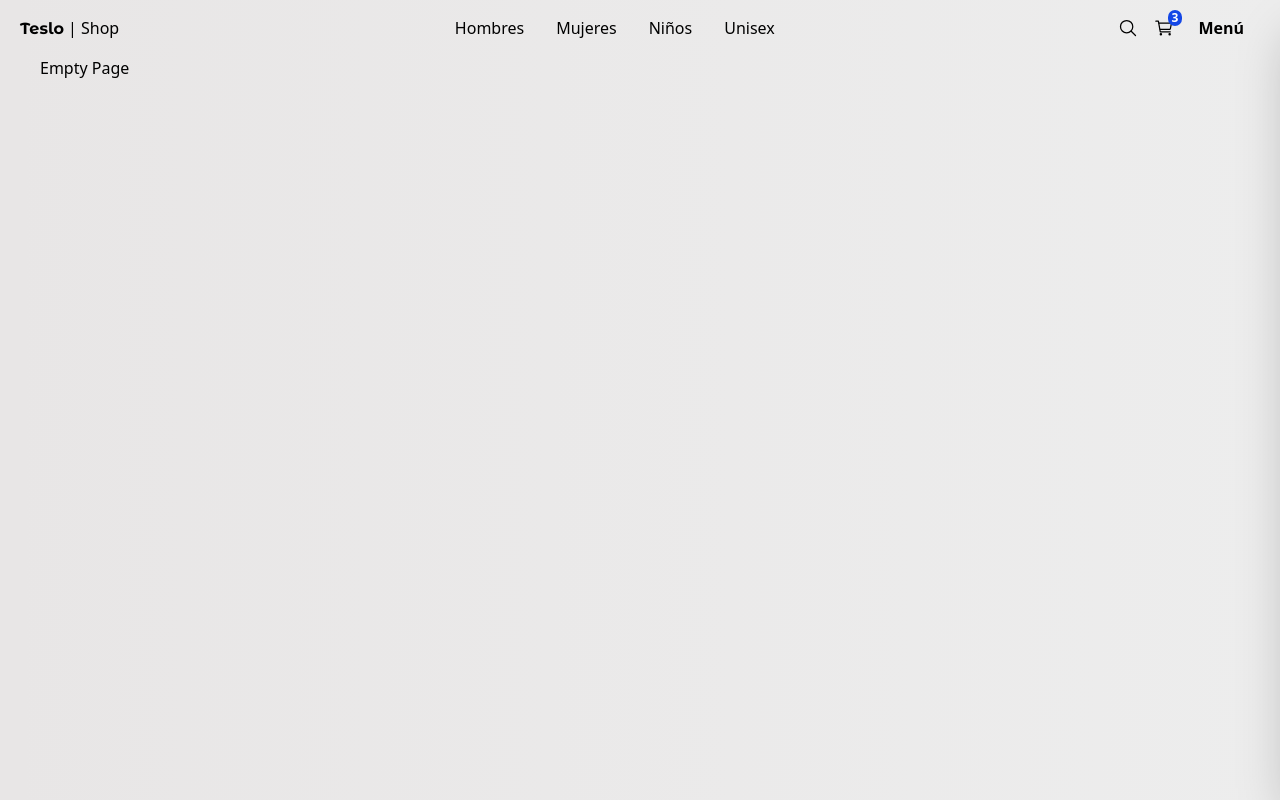
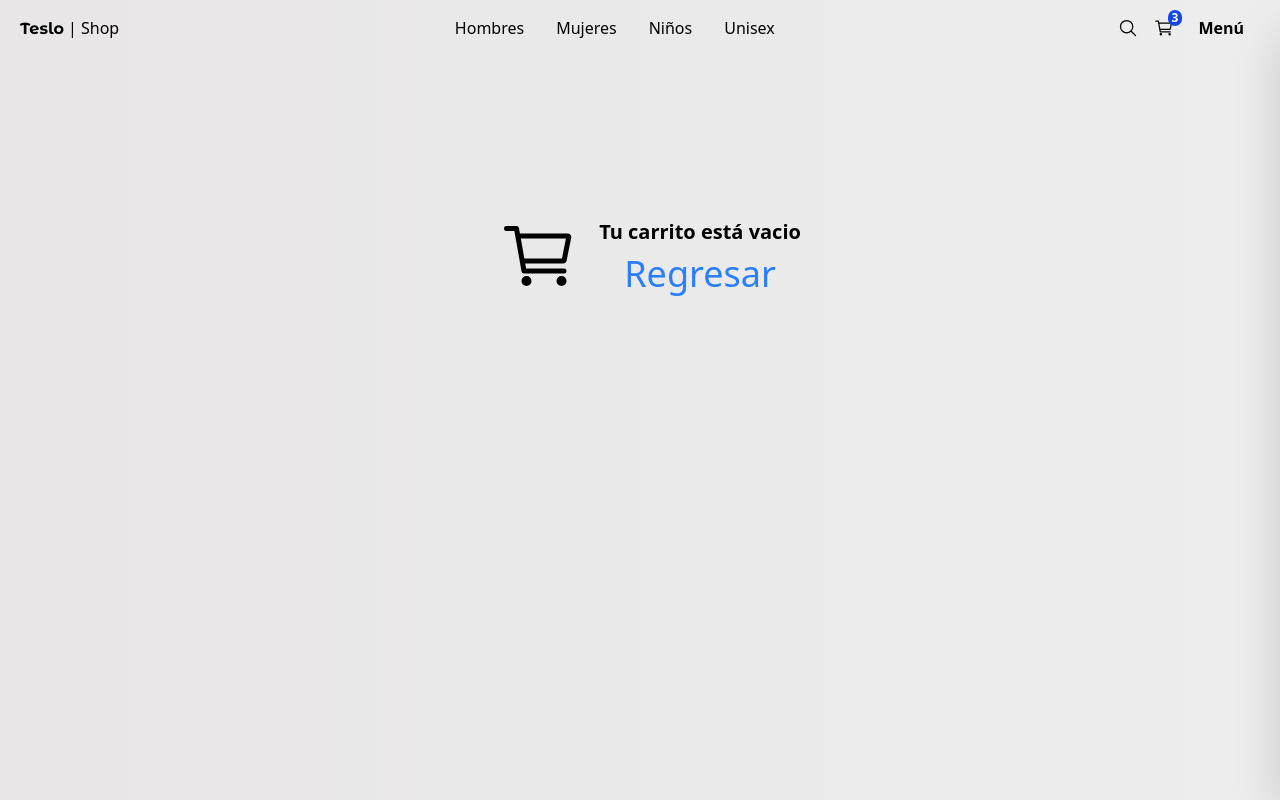
Before and after one commit to eduucas99/ecommerce-shop, a Next.js app: page /empty in a window 1280 px wide. Built offline with nearby package versions, Linux system fonts and the light colour scheme.

Commit message:
add EmptyPage

```diff
--- a/src/app/(shop)/cart/page.tsx
+++ b/src/app/(shop)/cart/page.tsx
@@ -3,6 +3,7 @@
 import Link from "next/link";
 import Image from "next/image";
 import { QuantitySelector } from "@/components";
+import { redirect } from "next/navigation";
 
 const productsInCart = [
   initialData.products[0],
@@ -11,6 +12,8 @@
 ];
 
 export default function() {
+
+  // redirect('/empty');
   return (
     <div className="flex justify-center items-center mb-72 px-10 sm:px-0">
 
--- a/src/app/(shop)/empty/page.tsx
+++ b/src/app/(shop)/empty/page.tsx
@@ -1,8 +1,17 @@
+import { IoCartOutline } from "react-icons/io5";
+import Link from "next/link";
 
 export default function() {
   return (
-    <div>
-      <h1>Empty Page</h1>
+    <div className="flex justify-center items-center h-100">
+      <IoCartOutline size={80} className="mx-5"/>
+      <div className="flex flex-col items-center">
+        <h1 className="text-xl font-semibold">
+          Tu carrito está vacio
+        </h1>
+
+        <Link className="text-blue-500 mt-2 text-4xl" href="/">Regresar</Link>
+      </div>
     </div>
   );
 }
```
